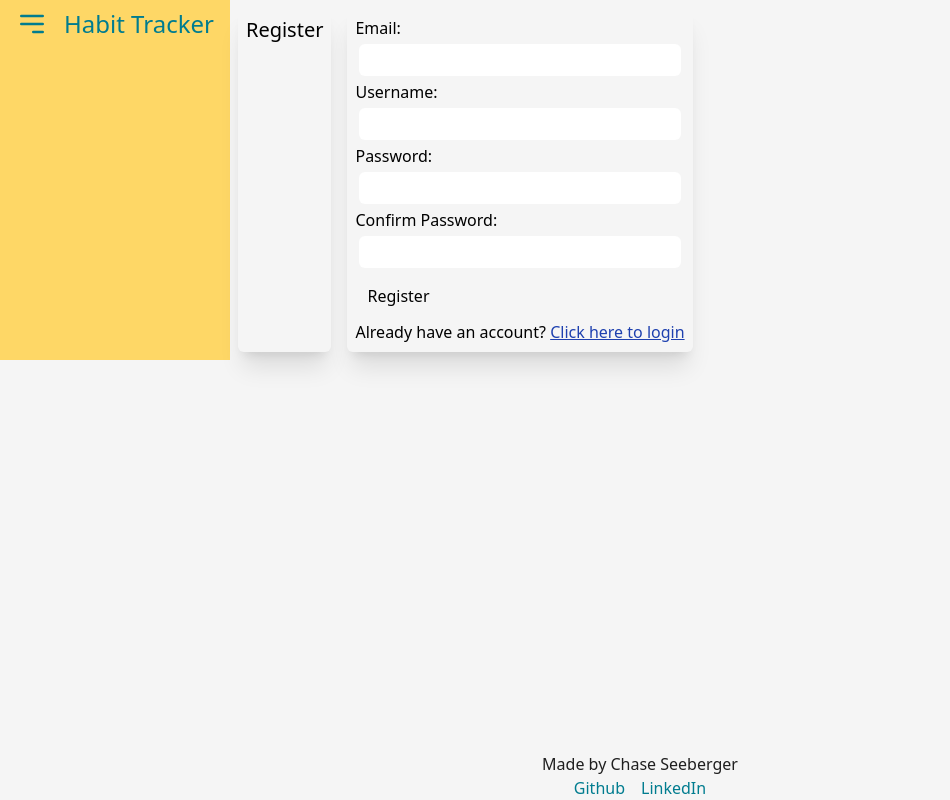
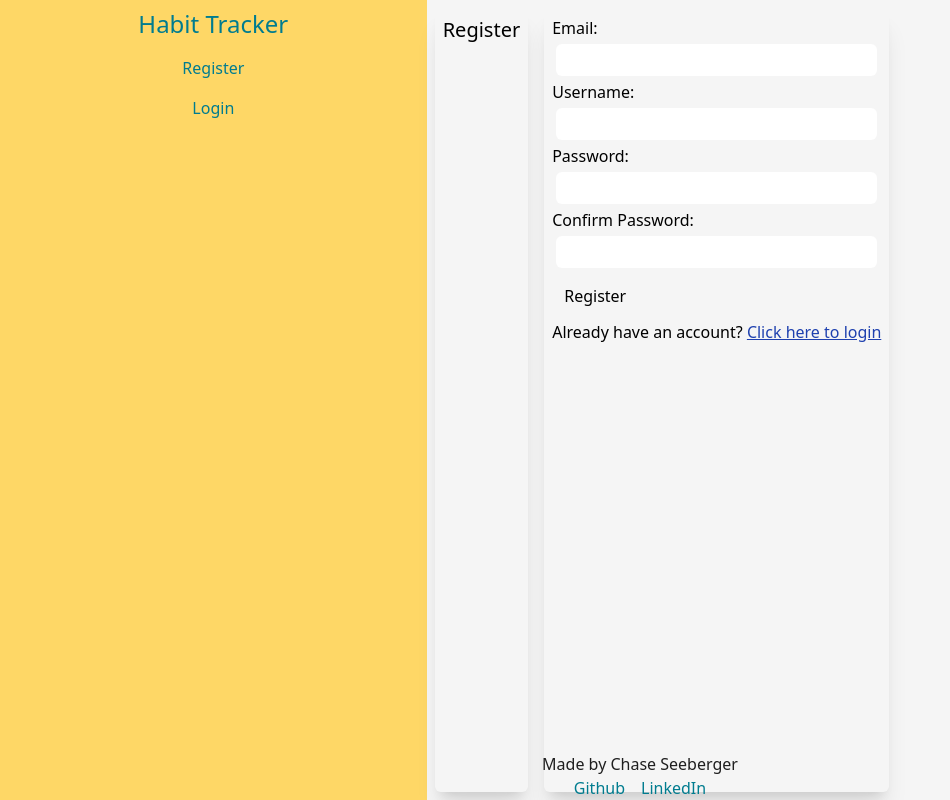
Before and after one commit to ChaseLee21/Habit-Tracker, a React (Vite) app in the folder client/: page /register in a window 1280 px wide. Shown: the whole page, without its empty margins (0-950 px from the left). Built offline with nearby package versions, Linux system fonts and the light colour scheme.

Commit message:
refactor: Update NavBarDesktop component to improve responsiveness and styling

```diff
--- a/client/src/components/nav/NavBarDesktop.jsx
+++ b/client/src/components/nav/NavBarDesktop.jsx
@@ -1,62 +1,49 @@
-import { useState, React } from 'react'
+import { React } from 'react'
 import { Link } from 'react-router-dom'
 
 function Header () {
-    const [showMenu, setShowMenu] = useState(false)
-
-    const handleNavBarClick = () => {
-        setShowMenu(!showMenu)
-    }
-
     return (
-        <>
-            <header className="bg-colorPrimary text-colorSecondary">
-                <div className="flex justify-between items-center p-2">
-                    <button onClick={() => handleNavBarClick()}>
-                        <svg xmlns="http://www.w3.org/2000/svg" className="h-8 w-8 mx-2 text-colorSecondary hover:text-colorSecondaryDark" fill="none" viewBox="0 0 24 24" stroke="currentColor">
-                            <path strokeLinecap="round" strokeLinejoin="round" strokeWidth={2} d="M4 6h16M4 12h16m-7 6h7" />
-                        </svg>
-                    </button>
-                    <h1 className="text-colorSecondary hover:text-colorSecondaryDark text-2xl mx-2">
-                        <Link to={'/'} onClick={() => handleNavBarClick()}>Habit Tracker</Link>
+        <header className="bg-colorPrimary text-colorSecondary w-1/3 min-h-[100vh]">
+            <div className="p-2">
+                <h1 className="text-colorSecondary hover:text-colorSecondaryDark text-2xl text-center">
+                    <Link to={'/'}>Habit Tracker</Link>
                 </h1>
             </div>
-                {showMenu && (<nav className="bg-colorBg text-colorLinktext-lg">
-                    <ul>
+            <nav>
+                <ul className='flex flex-col items-center '>
                     {document.cookie.includes('habitTrackerToken') &&
-                            <li className="border-b-2 border-colorBorder hover:text-colorLinkHover p-2">
-                                <Link to={'/'} onClick={() => handleNavBarClick()}>Home</Link>
+                        <li className="p-2">
+                            <Link to={'/'}>Home</Link>
                         </li>
                     }
                     {document.cookie.includes('habitTrackerToken') &&
-                            <li className="border-b-2 border-colorBorder hover:text-colorLinkHover p-2">
-                                <Link to={'/profile'} onClick={() => handleNavBarClick()}>My Profile</Link>
+                        <li className="p-2">
+                            <Link to={'/profile'}>My Profile</Link>
                         </li>
                     }
                     {document.cookie.includes('habitTrackerToken') &&
-                            <li className="border-b-2 border-colorBorder hover:text-colorLinkHover p-2">
-                                <Link to={'/new-habit'} onClick={() => handleNavBarClick()}>New Habit</Link>
+                        <li className="p-2">
+                            <Link to={'/new-habit'}>New Habit</Link>
                         </li>
                     }
                     {!document.cookie.includes('habitTrackerToken') &&
-                            <li className="border-b-2 border-colorBorder hover:text-colorLinkHover p-2">
-                                <Link to={'/register'} onClick={() => handleNavBarClick()}>Register</Link>
+                        <li className="p-2">
+                            <Link to={'/register'}>Register</Link>
                         </li>
                     }
                     {!document.cookie.includes('habitTrackerToken') &&
-                            <li className="border-b-2 border-colorBorder hover:text-colorLinkHover p-2">
-                                <Link to={'/login'} onClick={() => handleNavBarClick()}>Login</Link>
+                        <li className="p-2">
+                            <Link to={'/login'}>Login</Link>
                         </li>
                     }
                     {document.cookie.includes('habitTrackerToken') &&
-                            <li className="border-b-2 border-colorBorder hover:text-colorLinkHover p-2">
-                                <Link to={'/logout'} onClick={() => handleNavBarClick()}>Logout</Link>
+                        <li className="p-2">
+                            <Link to={'/logout'}>Logout</Link>
                         </li>
                     }
                 </ul>
-                </nav>)}
+            </nav>
         </header>
-        </>
     )
 }
 
```
Lines whose indentation alone changed are shown as unchanged.
